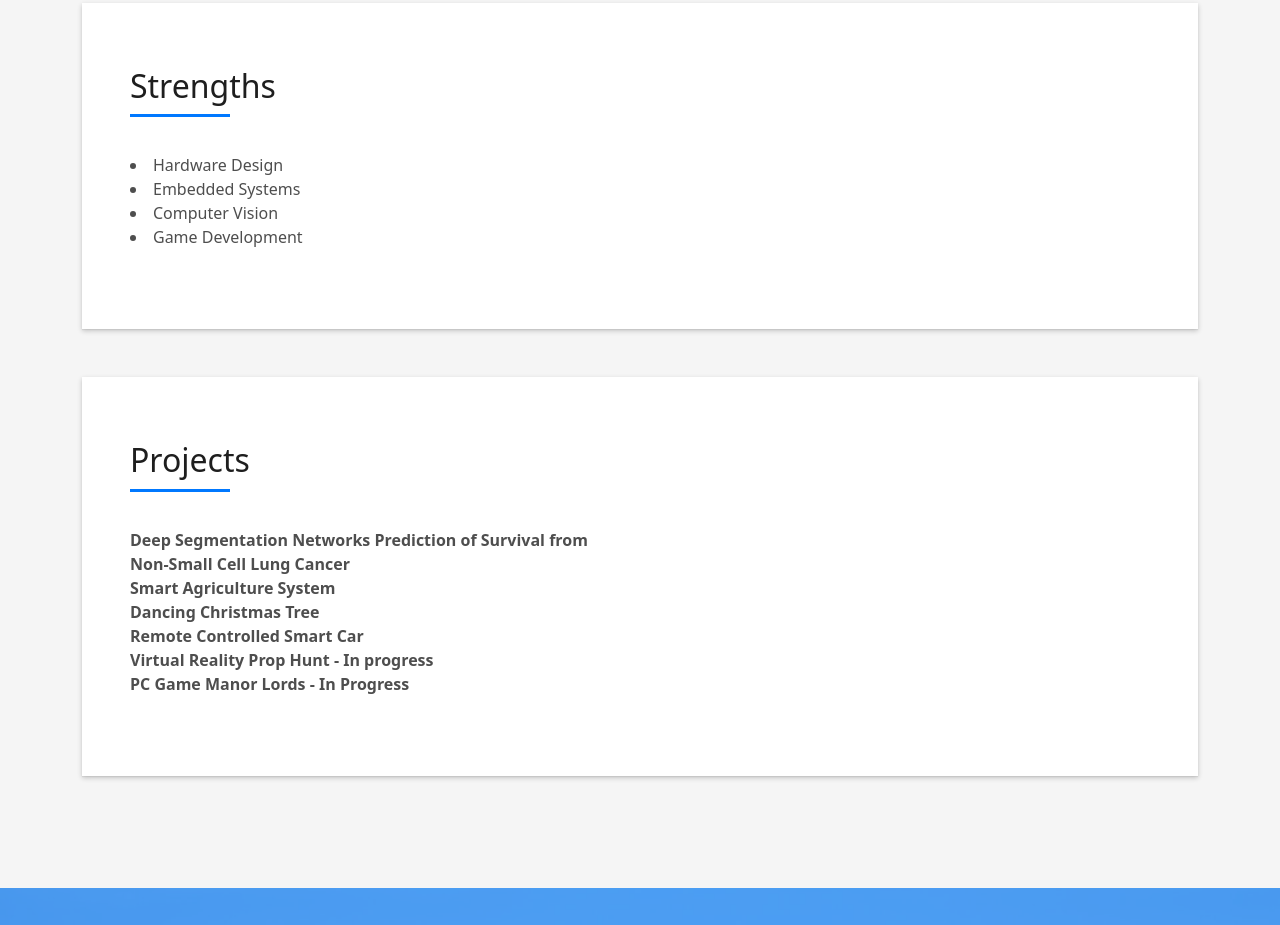
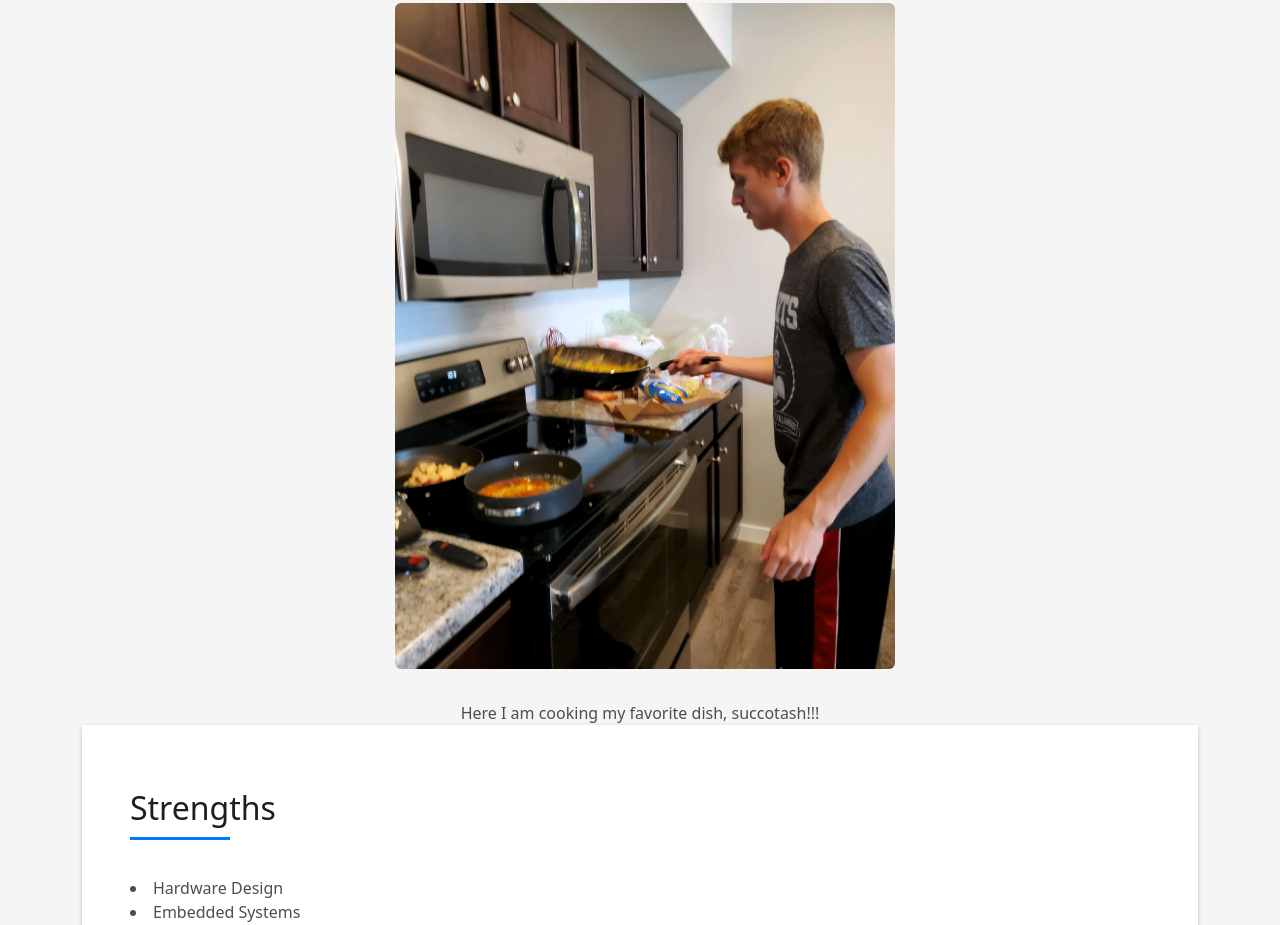
Before and after one commit to BenL3/BenL3.github.io, a plain HTML site: page lepsch.html in a window 1280 px wide. Shown: the part 1862-2787 px from the top of the page. Drawn offline with Linux system fonts and the light colour scheme; a script that the page names is missing.

Commit message:
Ben Lepsch picture

```diff
--- a/lepsch.html
+++ b/lepsch.html
@@ -187,6 +187,14 @@
             </div>
           </div>
         </div>
+
+        <div style="text-align:center">
+          <div class="about-img">
+            <img width="500" height="500" src="assets/img/BenCook.jpg" class="img-fluid rounded b-shadow-a" alt="">
+          </div>
+          <a>Here I am cooking my favorite dish, succotash!!!</a>
+        </div>
+
         <div class="row">
           <div class="col-sm-12">
             <div class="box-shadow-full">
```
Also changed, not shown: assets/img/BenCook.jpg (added).
